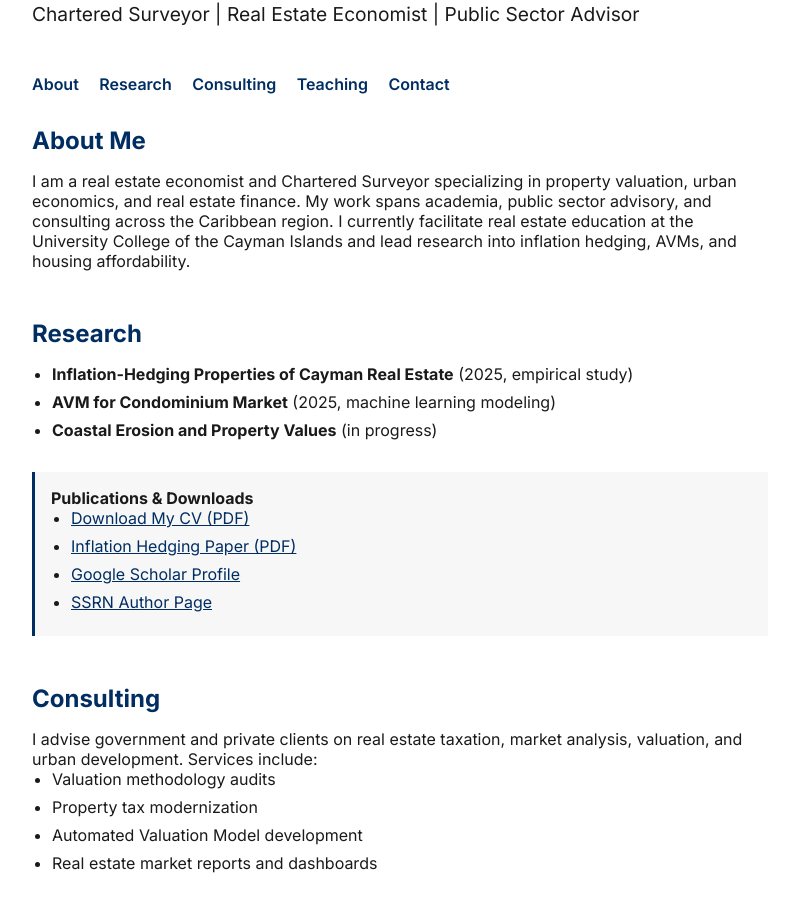
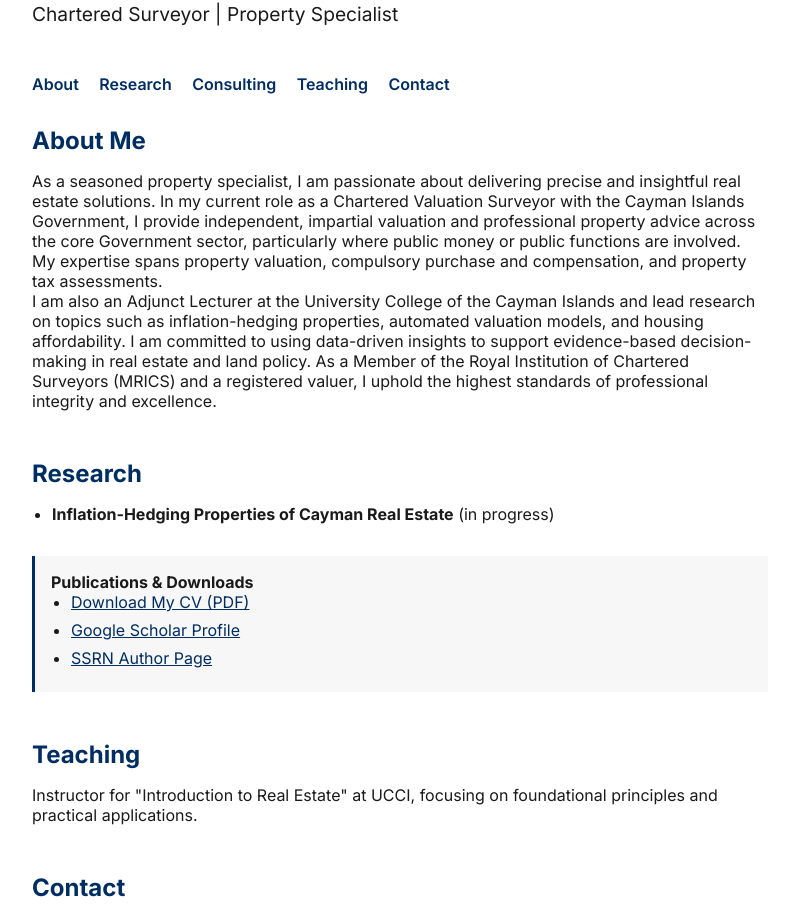
Before and after one commit to andynyabwa/andynyabwa.github.io, a plain HTML site: page index.html in a window 1280 px wide. Shown: the part 87-1002 px from the top of the page, without its empty margins (240-1026 px from the left). Drawn offline with Linux system fonts and the light colour scheme.

Commit message:
index.html

```diff
--- a/index.html
+++ b/index.html
@@ -75,7 +75,7 @@
 <body>
   <header>
     <h1>Andrew Nyabwa</h1>
-    <p>Chartered Surveyor | Real Estate Economist | Public Sector Advisor</p>
+    <p>Chartered Surveyor | Property Specialist</p>
   </header>
 
   <nav>
@@ -88,41 +88,28 @@
 
   <section id="about">
     <h2>About Me</h2>
-    <p>I am a real estate economist and Chartered Surveyor specializing in property valuation, urban economics, and real estate finance. My work spans academia, public sector advisory, and consulting across the Caribbean region. I currently facilitate real estate education at the University College of the Cayman Islands and lead research into inflation hedging, AVMs, and housing affordability.</p>
+    <p>As a seasoned property specialist, I am passionate about delivering precise and insightful real estate solutions. In my current role as a Chartered Valuation Surveyor with the Cayman Islands Government, I provide independent, impartial valuation and professional property advice across the core Government sector, particularly where public money or public functions are involved. My expertise spans property valuation, compulsory purchase and compensation, and property tax assessments.</p>
+    <p>I am also an Adjunct Lecturer at the University College of the Cayman Islands and lead research on topics such as inflation-hedging properties, automated valuation models, and housing affordability. I am committed to using data-driven insights to support evidence-based decision-making in real estate and land policy. As a Member of the Royal Institution of Chartered Surveyors (MRICS) and a registered valuer, I uphold the highest standards of professional integrity and excellence.</p>
   </section>
 
   <section id="research">
     <h2>Research</h2>
     <ul>
-      <li><strong>Inflation-Hedging Properties of Cayman Real Estate</strong> (2025, empirical study)</li>
-      <li><strong>AVM for Condominium Market</strong> (2025, machine learning modeling)</li>
-      <li><strong>Coastal Erosion and Property Values</strong> (in progress)</li>
+      <li><strong>Inflation-Hedging Properties of Cayman Real Estate</strong> (in progress)</li>
     </ul>
     <div class="sidebar">
       <p><strong>Publications & Downloads</strong></p>
       <ul>
         <li><a href="/docs/Andrew_Nyabwa_CV.pdf" download>Download My CV (PDF)</a></li>
-        <li><a href="/docs/Inflation_Hedging_Cayman.pdf" download>Inflation Hedging Paper (PDF)</a></li>
         <li><a href="https://scholar.google.com/citations?user=YourScholarID" target="_blank">Google Scholar Profile</a></li>
         <li><a href="https://papers.ssrn.com/sol3/cf_dev/AbsByAuth.cfm?per_id=YourSSRNID" target="_blank">SSRN Author Page</a></li>
       </ul>
     </div>
   </section>
 
-  <section id="consulting">
-    <h2>Consulting</h2>
-    <p>I advise government and private clients on real estate taxation, market analysis, valuation, and urban development. Services include:</p>
-    <ul>
-      <li>Valuation methodology audits</li>
-      <li>Property tax modernization</li>
-      <li>Automated Valuation Model development</li>
-      <li>Real estate market reports and dashboards</li>
-    </ul>
-  </section>
-
   <section id="teaching">
     <h2>Teaching</h2>
-    <p>Instructor for "Introduction to Real Estate" at UCCI, focusing on foundational principles, practical applications, and Socratic dialogue to foster critical thinking.</p>
+    <p>Instructor for "Introduction to Real Estate" at UCCI, focusing on foundational principles and practical applications.</p>
   </section>
 
   <section id="contact">
```
